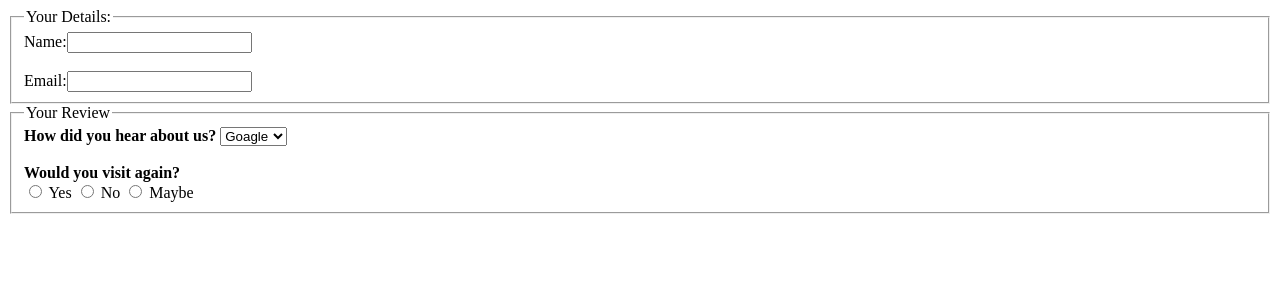
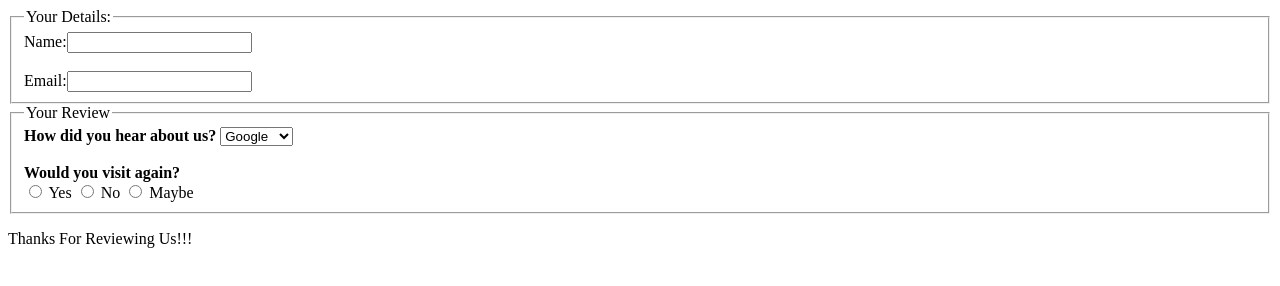
Before and after one commit to MuhammadHamza786-web/form, a plain HTML site: page index.html in a window 1280 px wide. Drawn offline with Linux system fonts and the light colour scheme.

Commit message:
New Changes Buy Me

```diff
--- a/index.html
+++ b/index.html
@@ -1,10 +1,12 @@
 <!DOCTYPE html>
 <html lang="en">
+
 <head>
     <meta charset="UTF-8">
     <meta name="viewport" content="width=device-width, initial-scale=1.0">
     <title>form</title>
 </head>
+
 <body>
     <form action="">
         <fieldset>
@@ -18,10 +20,9 @@
             <legend>Your Review</legend>
             <b>How did you hear about us?</b>
             <select name="" id="">
-            <option value="Goagle">Goagle</option>
-            <option value="chrome">chrome</option>
-            <option value="Linkdin">Linkdin</option>
+                <option value="Goagle">Google</option>
                 <option value="github">github</option>
+                <option value="Linkdin">LinkedIn</option>
             </select>
             <br>
             <br>
@@ -36,6 +37,8 @@
             <label for="Maybe">Maybe</label>
         </fieldset>
 
+        <p>Thanks For Reviewing Us!!!</p>
+
 
 
 
@@ -48,4 +51,5 @@
 
     </form>
 </body>
+
 </html>
```
Lines whose indentation alone changed are shown as unchanged.
